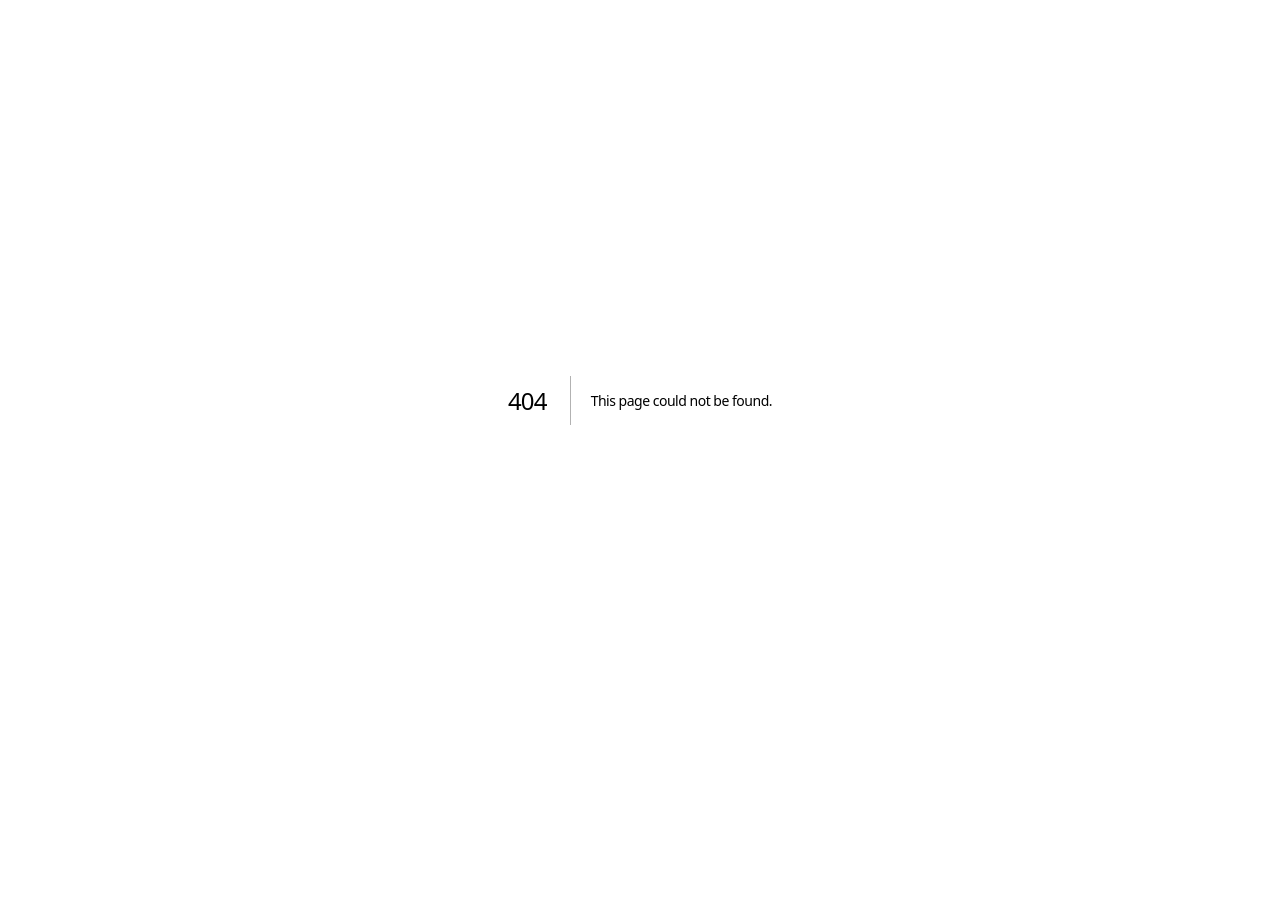
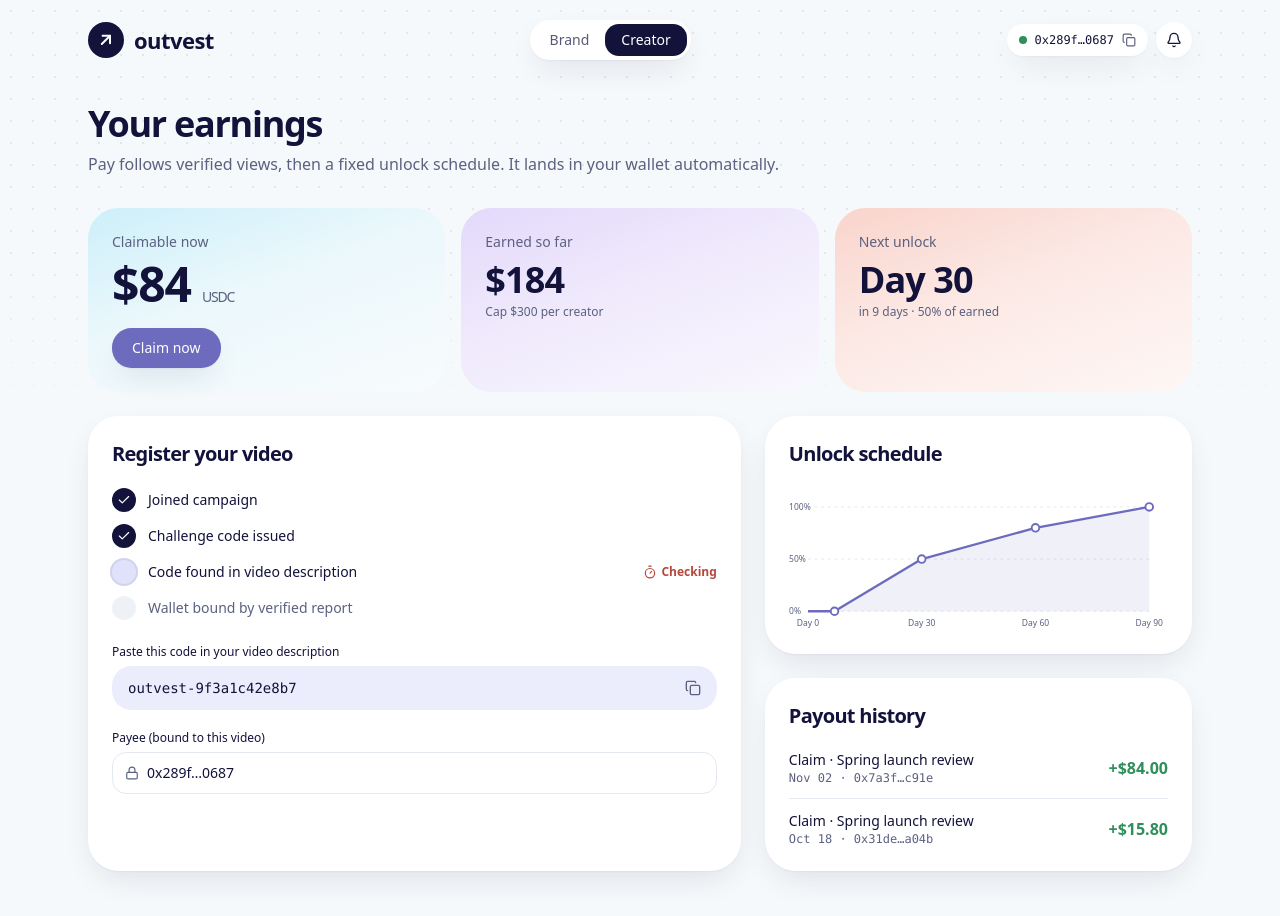
Before and after one commit to dumprahul/outvest, a Next.js app in the folder outvest/web/: page /creator in a window 1280 px wide. Before the commit this address had no page. Shown: the top 916 px of the page. Before the commit the page ends 800 px from the top, so only its background shows below. Built offline with nearby package versions, Linux system fonts and the light colour scheme.

Commit message:
feat(web): add creator dashboard
Co-Authored-By: Claude Sonnet 5.5 <noreply@anthropic.com>

```diff
--- /dev/null
+++ b/outvest/web/app/creator/page.tsx
@@ -0,0 +1,78 @@
+import { Check, Copy, Lock, Timer } from "lucide-react";
+import { AppShell, Panel, ScheduleChart, Stat } from "@/components/app/AppShell";
+import { cn } from "@/lib/utils";
+
+const steps = [
+  { t: "Joined campaign", done: true },
+  { t: "Challenge code issued", done: true },
+  { t: "Code found in video description", done: false, current: true },
+  { t: "Wallet bound by verified report", done: false },
+];
+
+const history = [
+  { d: "Nov 02", t: "Claim · Spring launch review", a: "+$84.00", tx: "0x7a3f…c91e" },
+  { d: "Oct 18", t: "Claim · Spring launch review", a: "+$15.80", tx: "0x31de…a04b" },
+];
+
+export default function CreatorPage() {
+  return (
+    <AppShell role="creator">
+      <div className="pt-6">
+        <h1 className="text-4xl font-bold text-ink">Your earnings</h1>
+        <p className="mt-2 text-muted-foreground">Pay follows verified views, then a fixed unlock schedule. It lands in your wallet automatically.</p>
+      </div>
+
+      <div className="mt-8 grid gap-4 sm:grid-cols-3">
+        <div className="surface-sky rounded-3xl p-6 sm:col-span-1">
+          <p className="text-sm text-muted-foreground">Claimable now</p>
+          <p className="mt-2 text-5xl font-semibold tracking-tight text-ink">$84 <span className="text-sm font-medium text-muted-foreground">USDC</span></p>
+          <button className="soft-shadow mt-5 rounded-xl bg-primary px-5 py-2.5 text-sm font-medium text-white">Claim now</button>
+        </div>
+        <Stat tone="surface-lilac" label="Earned so far" value="$184" sub="Cap $300 per creator" />
+        <Stat tone="surface-peach" label="Next unlock" value="Day 30" sub="in 9 days · 50% of earned" />
+      </div>
+
+      <div className="mt-6 grid gap-6 lg:grid-cols-5">
+        <Panel title="Register your video" className="lg:col-span-3">
+          <ol className="space-y-3">
+            {steps.map((s) => (
+              <li key={s.t} className="flex items-center gap-3 text-sm">
+                <span className={cn("grid size-6 place-items-center rounded-full text-xs", s.done ? "bg-ink text-white" : s.current ? "bg-peri text-primary ring-2 ring-primary/30" : "bg-muted text-muted-foreground")}>
+                  {s.done ? <Check className="size-3.5" /> : ""}
+                </span>
+                <span className={cn(s.done || s.current ? "font-medium text-ink" : "text-muted-foreground")}>{s.t}</span>
+                {s.current && <span className="ml-auto flex items-center gap-1 text-xs font-semibold text-rust"><Timer className="size-3.5" />Checking</span>}
+              </li>
+            ))}
+          </ol>
+          <p className="mb-1.5 mt-6 text-xs font-medium text-ink">Paste this code in your video description</p>
+          <div className="flex items-center justify-between rounded-xl bg-peri/60 px-4 py-3 font-mono text-sm text-ink">
+            outvest-9f3a1c42e8b7
+            <Copy className="size-4 text-muted-foreground" />
+          </div>
+          <p className="mb-1.5 mt-5 text-xs font-medium text-ink">Payee (bound to this video)</p>
+          <div className="flex items-center gap-2 rounded-lg border border-border px-3 py-2.5 text-sm text-ink">
+            <Lock className="size-3.5 text-muted-foreground" /> 0x289f…0687
+          </div>
+        </Panel>
+
+        <div className="space-y-6 lg:col-span-2">
+          <Panel title="Unlock schedule"><ScheduleChart /></Panel>
+          <Panel title="Payout history">
+            <ul className="divide-y divide-border">
+              {history.map((h) => (
+                <li key={h.tx} className="flex items-center justify-between py-3 first:pt-0 last:pb-0">
+                  <div>
+                    <p className="text-sm font-medium text-ink">{h.t}</p>
+                    <p className="font-mono text-xs text-muted-foreground">{h.d} · {h.tx}</p>
+                  </div>
+                  <span className="font-semibold text-ok">{h.a}</span>
+                </li>
+              ))}
+            </ul>
+          </Panel>
+        </div>
+      </div>
+    </AppShell>
+  );
+}
```
